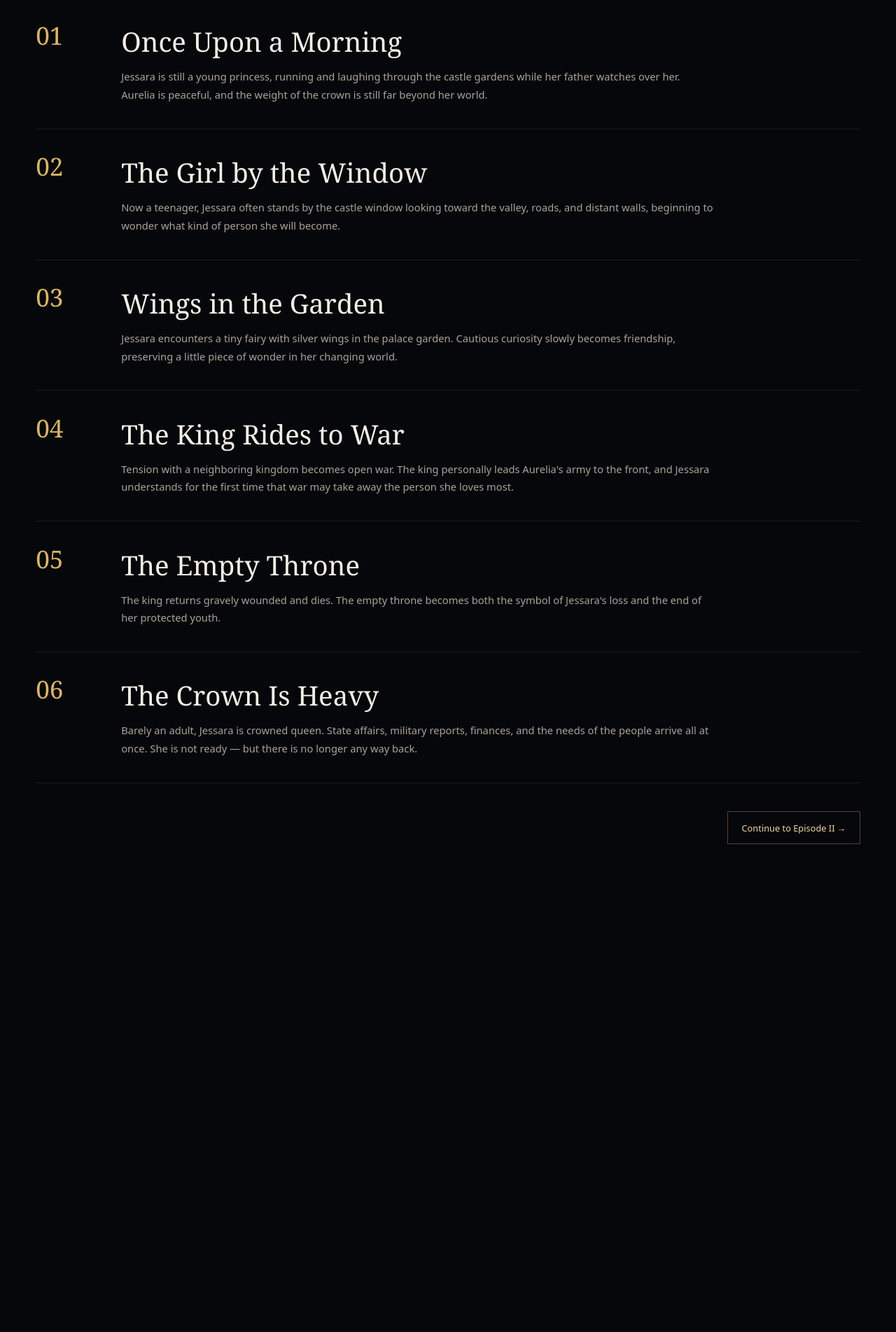
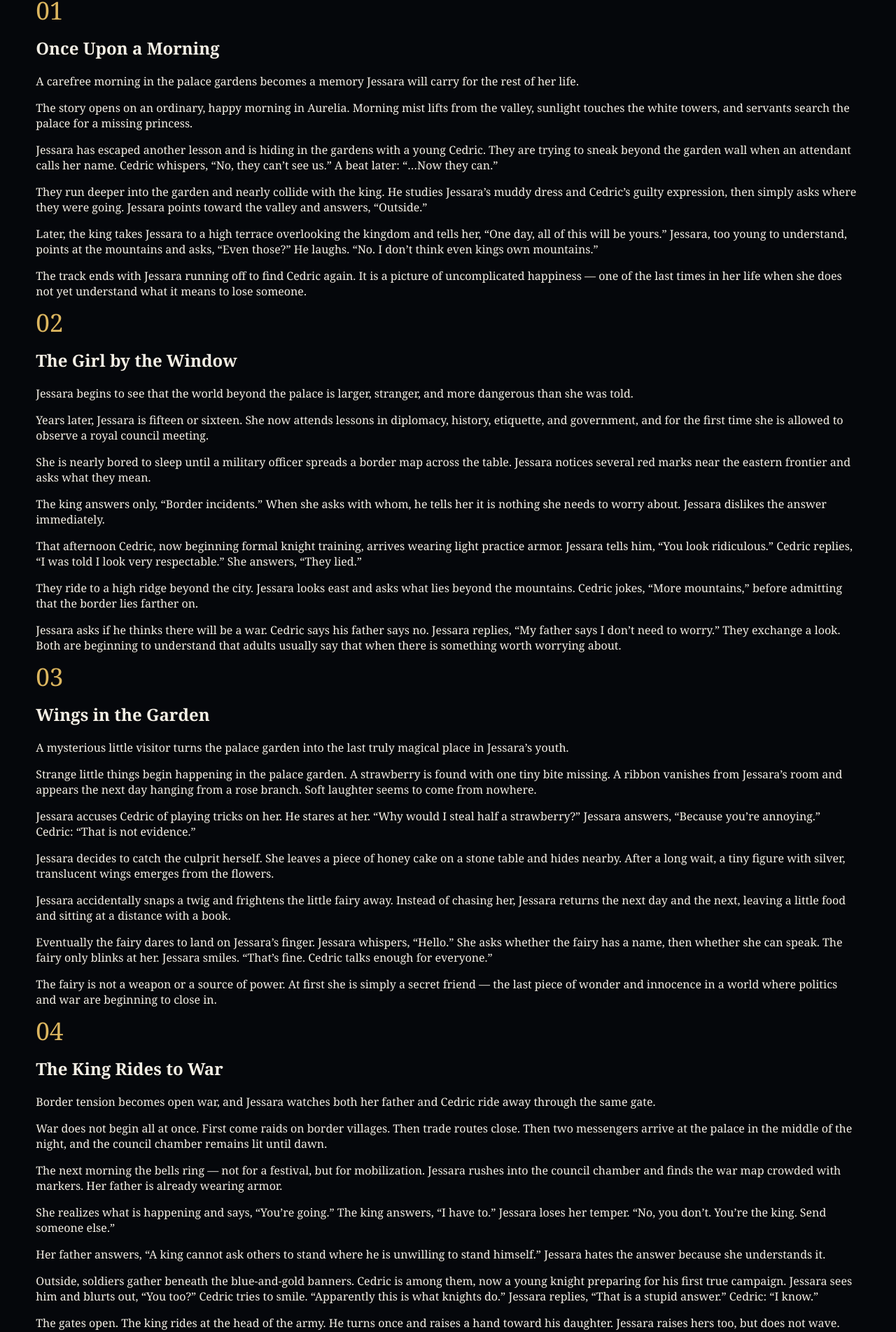
Before and after one commit to JackJackStudio/music-atelier-rowan, a Next.js app: page /aurelia/episode-1 in a window 1280 px wide. Shown: the part 615-2518 px from the top of the page at 70% size. Before the commit the page ends 1917 px from the top, so only its background shows below. Built offline with nearby package versions, Linux system fonts and the light colour scheme.

Commit message:
Expand Aurelia Episode I story chapters

```diff
--- a/src/app/aurelia/episode-1/page.tsx
+++ b/src/app/aurelia/episode-1/page.tsx
@@ -2,12 +2,88 @@ import Link from "next/link";
 import AureliaNav from "../AureliaNav";
 
 const tracks = [
-  ["01", "Once Upon a Morning", "Jessara is still a young princess, running and laughing through the castle gardens while her father watches over her. Aurelia is peaceful, and the weight of the crown is still far beyond her world."],
-  ["02", "The Girl by the Window", "Now a teenager, Jessara often stands by the castle window looking toward the valley, roads, and distant walls, beginning to wonder what kind of person she will become."],
-  ["03", "Wings in the Garden", "Jessara encounters a tiny fairy with silver wings in the palace garden. Cautious curiosity slowly becomes friendship, preserving a little piece of wonder in her changing world."],
-  ["04", "The King Rides to War", "Tension with a neighboring kingdom becomes open war. The king personally leads Aurelia's army to the front, and Jessara understands for the first time that war may take away the person she loves most."],
-  ["05", "The Empty Throne", "The king returns gravely wounded and dies. The empty throne becomes both the symbol of Jessara's loss and the end of her protected youth."],
-  ["06", "The Crown Is Heavy", "Barely an adult, Jessara is crowned queen. State affairs, military reports, finances, and the needs of the people arrive all at once. She is not ready — but there is no longer any way back."],
+  {
+    number: "01",
+    title: "Once Upon a Morning",
+    summary: "A carefree morning in the palace gardens becomes a memory Jessara will carry for the rest of her life.",
+    story: [
+      "The story opens on an ordinary, happy morning in Aurelia. Morning mist lifts from the valley, sunlight touches the white towers, and servants search the palace for a missing princess.",
+      "Jessara has escaped another lesson and is hiding in the gardens with a young Cedric. They are trying to sneak beyond the garden wall when an attendant calls her name. Cedric whispers, “No, they can’t see us.” A beat later: “…Now they can.”",
+      "They run deeper into the garden and nearly collide with the king. He studies Jessara’s muddy dress and Cedric’s guilty expression, then simply asks where they were going. Jessara points toward the valley and answers, “Outside.”",
+      "Later, the king takes Jessara to a high terrace overlooking the kingdom and tells her, “One day, all of this will be yours.” Jessara, too young to understand, points at the mountains and asks, “Even those?” He laughs. “No. I don’t think even kings own mountains.”",
+      "The track ends with Jessara running off to find Cedric again. It is a picture of uncomplicated happiness — one of the last times in her life when she does not yet understand what it means to lose someone."
+    ]
+  },
+  {
+    number: "02",
+    title: "The Girl by the Window",
+    summary: "Jessara begins to see that the world beyond the palace is larger, stranger, and more dangerous than she was told.",
+    story: [
+      "Years later, Jessara is fifteen or sixteen. She now attends lessons in diplomacy, history, etiquette, and government, and for the first time she is allowed to observe a royal council meeting.",
+      "She is nearly bored to sleep until a military officer spreads a border map across the table. Jessara notices several red marks near the eastern frontier and asks what they mean.",
+      "The king answers only, “Border incidents.” When she asks with whom, he tells her it is nothing she needs to worry about. Jessara dislikes the answer immediately.",
+      "That afternoon Cedric, now beginning formal knight training, arrives wearing light practice armor. Jessara tells him, “You look ridiculous.” Cedric replies, “I was told I look very respectable.” She answers, “They lied.”",
+      "They ride to a high ridge beyond the city. Jessara looks east and asks what lies beyond the mountains. Cedric jokes, “More mountains,” before admitting that the border lies farther on.",
+      "Jessara asks if he thinks there will be a war. Cedric says his father says no. Jessara replies, “My father says I don’t need to worry.” They exchange a look. Both are beginning to understand that adults usually say that when there is something worth worrying about."
+    ]
+  },
+  {
+    number: "03",
+    title: "Wings in the Garden",
+    summary: "A mysterious little visitor turns the palace garden into the last truly magical place in Jessara’s youth.",
+    story: [
+      "Strange little things begin happening in the palace garden. A strawberry is found with one tiny bite missing. A ribbon vanishes from Jessara’s room and appears the next day hanging from a rose branch. Soft laughter seems to come from nowhere.",
+      "Jessara accuses Cedric of playing tricks on her. He stares at her. “Why would I steal half a strawberry?” Jessara answers, “Because you’re annoying.” Cedric: “That is not evidence.”",
+      "Jessara decides to catch the culprit herself. She leaves a piece of honey cake on a stone table and hides nearby. After a long wait, a tiny figure with silver, translucent wings emerges from the flowers.",
+      "Jessara accidentally snaps a twig and frightens the little fairy away. Instead of chasing her, Jessara returns the next day and the next, leaving a little food and sitting at a distance with a book.",
+      "Eventually the fairy dares to land on Jessara’s finger. Jessara whispers, “Hello.” She asks whether the fairy has a name, then whether she can speak. The fairy only blinks at her. Jessara smiles. “That’s fine. Cedric talks enough for everyone.”",
+      "The fairy is not a weapon or a source of power. At first she is simply a secret friend — the last piece of wonder and innocence in a world where politics and war are beginning to close in."
+    ]
+  },
+  {
+    number: "04",
+    title: "The King Rides to War",
+    summary: "Border tension becomes open war, and Jessara watches both her father and Cedric ride away through the same gate.",
+    story: [
+      "War does not begin all at once. First come raids on border villages. Then trade routes close. Then two messengers arrive at the palace in the middle of the night, and the council chamber remains lit until dawn.",
+      "The next morning the bells ring — not for a festival, but for mobilization. Jessara rushes into the council chamber and finds the war map crowded with markers. Her father is already wearing armor.",
+      "She realizes what is happening and says, “You’re going.” The king answers, “I have to.” Jessara loses her temper. “No, you don’t. You’re the king. Send someone else.”",
+      "Her father answers, “A king cannot ask others to stand where he is unwilling to stand himself.” Jessara hates the answer because she understands it.",
+      "Outside, soldiers gather beneath the blue-and-gold banners. Cedric is among them, now a young knight preparing for his first true campaign. Jessara sees him and blurts out, “You too?” Cedric tries to smile. “Apparently this is what knights do.” Jessara replies, “That is a stupid answer.” Cedric: “I know.”",
+      "The gates open. The king rides at the head of the army. He turns once and raises a hand toward his daughter. Jessara raises hers too, but does not wave. She stands there until both her father and Cedric disappear down the road."
+    ]
+  },
+  {
+    number: "05",
+    title: "The Empty Throne",
+    summary: "Jessara waits for the king to return — and learns that returning home is not the same as coming back.",
+    story: [
+      "The war lasts far longer than anyone expected. Jessara is drawn into more council meetings and begins to understand what the words casualties, supplies, refugees, and reinforcements truly mean.",
+      "Cedric occasionally sends short notes from the front. Each time, Jessara checks two things first: her father is alive, and Cedric is alive.",
+      "One morning word reaches the palace that the king is returning. Jessara runs through the corridors, believing the war may finally be over.",
+      "Then she steps into the outer court. There is no cheering. No music. No victory standard. The returning soldiers are silent. The royal banners hang low.",
+      "Her father is not riding at the front. He is lying on a stretcher.",
+      "For the first time, Jessara sees not a king but simply her father — a man who can bleed, suffer, and die.",
+      "When he briefly wakes, Jessara insists, “You’re going to be fine.” He knows she is lying. He says, “Jessara… listen to me.” She refuses. “No. You can tell me later.” He never gets to finish what he wanted to say.",
+      "After his death, Jessara walks alone into the throne room. The chair is empty. The silver-winged fairy sits silently on one armrest. Jessara stands there for a long time before finally allowing herself to cry."
+    ]
+  },
+  {
+    number: "06",
+    title: "The Crown Is Heavy",
+    summary: "Aurelia has no time to wait for Jessara to finish grieving. The princess must become queen while the war is still burning.",
+    story: [
+      "The funeral ends, but the war does not. Every morning brings petitions, casualty reports, food shortages, military requests, displaced families, tax decisions, and questions no one else is willing to answer.",
+      "Jessara sits at her father’s desk and asks quietly, “How did he do this every day?” No one answers.",
+      "The little fairy tries to help by moving a sheet of paper larger than herself and ends up buried beneath it. Jessara laughs despite herself — and then immediately begins to cry. It is the first time she has laughed since her father died.",
+      "On the morning of the coronation, the crown waits on a table. It is beautiful and almost cruel in its weight. Cedric has returned briefly from the front to attend the ceremony.",
+      "Jessara asks him, “Do I look terrified?” Cedric answers, “Yes.” She glares. He adds, “But only to people who know you.”",
+      "Jessara asks him to stay until tomorrow. He does not answer, because they both know the war will not pause for a coronation.",
+      "The ceremony is restrained. Aurelia is still mourning. The crown is placed on her head, and Princess Jessara becomes Queen Jessara of Aurelia.",
+      "Afterward she does not return to her rooms. She walks directly into the council chamber. Everyone rises. Her father’s war map is still on the table.",
+      "For the first time, every voice in the room falls silent and waits for her. Jessara looks at the eastern frontier and says, “Show me the eastern front.”"
+    ]
+  }
 ];
 
 export default function EpisodeOnePage() {
@@ -28,13 +104,20 @@ export default function EpisodeOnePage() {
         </p>
       </section>
 
-      <section className="aureliaTrackList">
-        {tracks.map(([number, title, summary]) => (
-          <article className="aureliaTrack" key={number}>
-            <div className="trackNumber">{number}</div>
-            <div>
-              <h2>{title}</h2>
-              <p>{summary}</p>
+      <section className="aureliaStoryChapters">
+        {tracks.map((track) => (
+          <article className="aureliaStoryChapter" key={track.number}>
+            <div className="aureliaStoryChapterHead">
+              <div className="trackNumber">{track.number}</div>
+              <div>
+                <h2>{track.title}</h2>
+                <p className="chapterSummary">{track.summary}</p>
+              </div>
+            </div>
+            <div className="chapterStory">
+              {track.story.map((paragraph, index) => (
+                <p key={index}>{paragraph}</p>
+              ))}
             </div>
           </article>
         ))}
```
